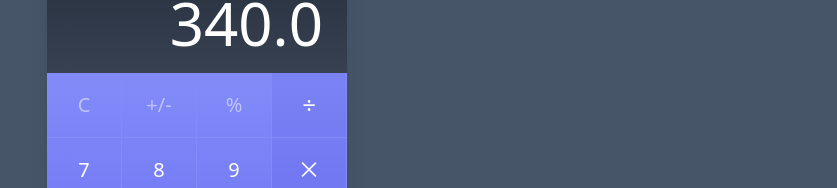
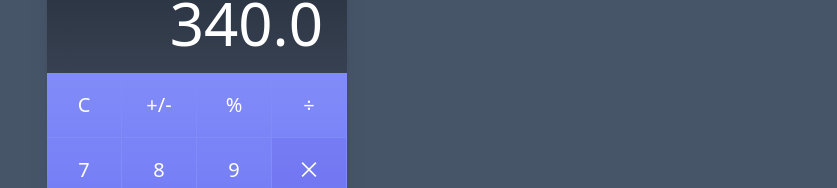
Before and after one commit to Angular-Course-Sergio/zonelessCalculator, an Angular app: page /calculator in a window 1280 px wide. Shown: the part 245-433 px from the top of the page, without its empty margins (443-1280 px from the left). Built offline with nearby package versions, Linux system fonts and the light colour scheme.

Commit message:
InputSignal y HostBindings

```diff
--- /dev/null
+++ b/src/app/calculator/components/calculator-button/calculator-button.component.css
@@ -0,0 +1,7 @@
+button {
+  @apply w-full h-16 outline-none focus:outline-none hover:bg-indigo-700 hover:bg-opacity-20 text-white text-xl font-light;
+}
+
+.is-command {
+  @apply w-full h-16 outline-none focus:outline-none bg-indigo-700 bg-opacity-10 hover:bg-opacity-20 text-white text-2xl font-light;
+}
--- a/src/app/calculator/components/calculator-button/calculator-button.component.html
+++ b/src/app/calculator/components/calculator-button/calculator-button.component.html
@@ -1,5 +1,3 @@
-<button
-  class="w-full h-16 outline-none focus:outline-none hover:bg-indigo-700 hover:bg-opacity-20 text-white text-opacity-50 text-xl font-light"
->
+<button>
   <ng-content />
 </button>
--- a/src/app/calculator/components/calculator-button/calculator-button.component.ts
+++ b/src/app/calculator/components/calculator-button/calculator-button.component.ts
@@ -1,4 +1,9 @@
-import { ChangeDetectionStrategy, Component } from '@angular/core';
+import {
+  ChangeDetectionStrategy,
+  Component,
+  HostBinding,
+  input,
+} from '@angular/core';
 
 @Component({
   selector: 'calculator-button',
@@ -6,8 +11,18 @@
   imports: [],
   templateUrl: './calculator-button.component.html',
   changeDetection: ChangeDetectionStrategy.OnPush,
+  styleUrl: './calculator-button.component.css',
   host: {
     class: 'w-1/4 border-r border-b border-indigo-400',
   },
 })
-export class CalculatorButtonComponent {}
+export class CalculatorButtonComponent {
+  public isCommand = input(false, {
+    transform: (value: boolean | string) =>
+      typeof value === 'string' ? value === '' : value,
+  });
+
+  @HostBinding('class.is-command') get commandStyle() {
+    return this.isCommand();
+  }
+}
--- a/src/app/calculator/components/calculator/calculator.component.html
+++ b/src/app/calculator/components/calculator/calculator.component.html
@@ -10,17 +10,9 @@
     <calculator-button>C</calculator-button>
     <calculator-button>+/-</calculator-button>
     <calculator-button>%</calculator-button>
-    <!-- <calculator-button>÷</calculator-button> -->
+    <calculator-button isCommand>÷</calculator-button>
+  </div>
 
-
-    <div class="w-1/4 border-r border-b border-indigo-400">
-      <button
-        class="w-full h-16 outline-none focus:outline-none bg-indigo-700 bg-opacity-10 hover:bg-opacity-20 text-white text-2xl font-light"
-      >
-        ÷
-      </button>
-    </div>
-  </div>
   <div class="flex w-full">
     <div class="w-1/4 border-r border-b border-indigo-400">
       <button
```
